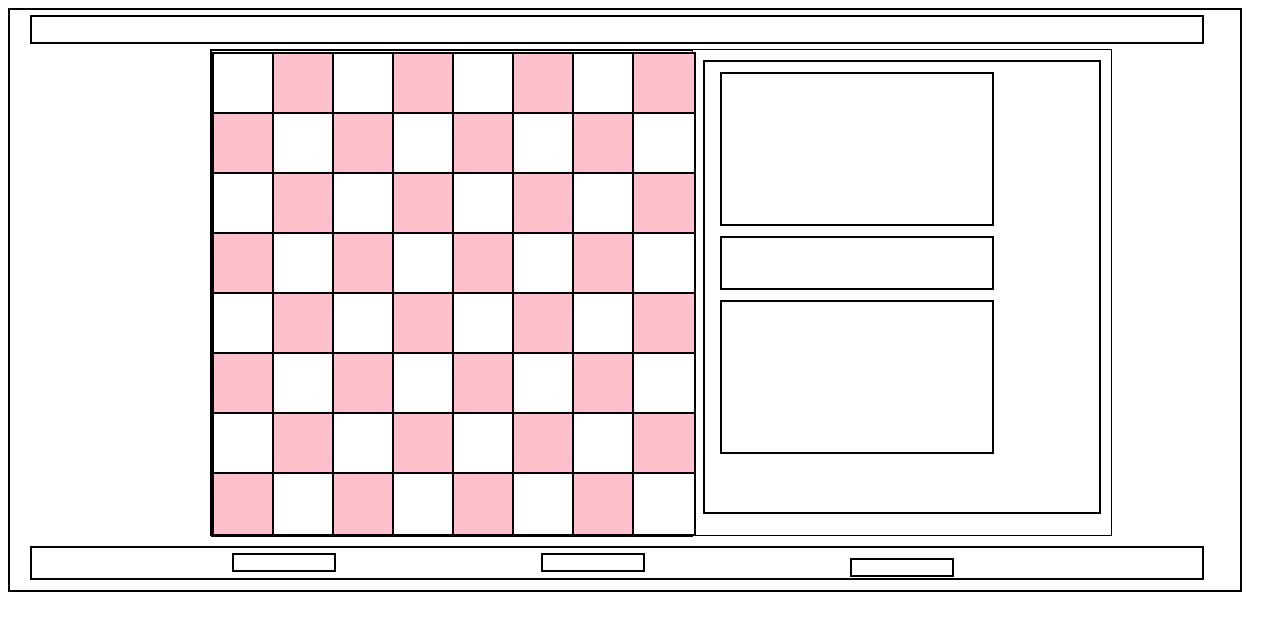
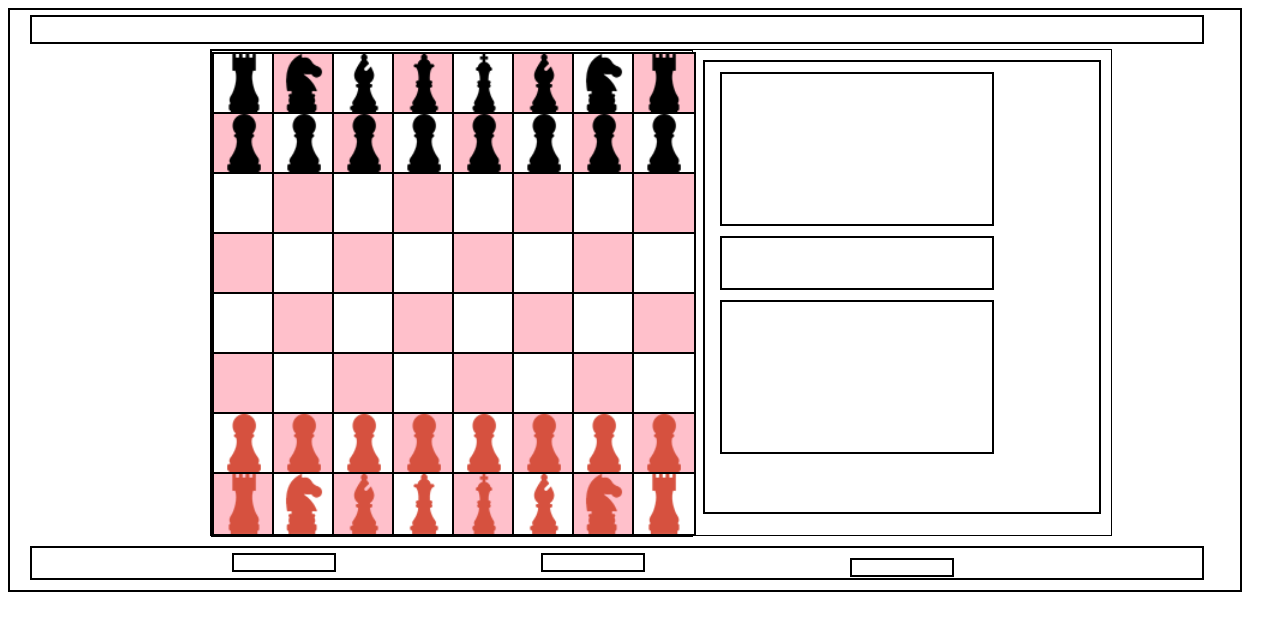
Before and after one commit to KimTuyen2409/SET2025, a plain HTML site: page chessGame.html in a window 1280 px wide. Drawn offline with Linux system fonts and the light colour scheme.

Commit message:
chess game

```diff
--- a/chessGame.html
+++ b/chessGame.html
@@ -12,38 +12,24 @@
         <div class ="mainChessBox">
             <div class="chessBox">
                <!-- Dòng 1 -->
-                <div class="square_white">
-                    <div class="king">
-                        <div class="king-crown"></div>
-                        <div class="king-body"></div>
-                      </div>
-
-                </div>
-                <div class="square_pink">
-                    <div class="chess-piece">
-                        <div class="body"></div>
-                        <div class="base"></div>
-                        <div class="crown"></div>
-                        <div class="cross-vertical"></div>
-                        <div class="cross-horizontal"></div>
-                    </div>
-                </div>
-                <div class="square_white"></div>
-                <div class="square_pink"></div>
-                <div class="square_white"></div>
-                <div class="square_pink"></div>
-                <div class="square_white"></div>
-                <div class="square_pink"></div>
+                <div class="square_white"><img src="./img/Xe_Den.png" alt=""></div>
+                <div class="square_pink"><img src="./img/Ma_Den.png"></div>
+                <div class="square_white"><img src="./img/Tuong_Den.png" alt=""></div>
+                <div class="square_pink"><img src="./img/Hau_Den.png" alt=""></div>
+                <div class="square_white"><img src="./img/Vua_Den.png" alt=""></div>
+                <div class="square_pink"><img src="./img/Tuong_Den.png" alt=""></div>
+                <div class="square_white"><img src="./img/Ma_Den.png" alt=""></div>
+                <div class="square_pink"><img src="./img/Xe_Den.png" alt=""></div>
 
                 <!-- Dòng 2 -->
-                <div class="square_pink"></div>
-                <div class="square_white"></div>
-                <div class="square_pink"></div>
-                <div class="square_white"></div>
-                <div class="square_pink"></div>
-                <div class="square_white"></div>
-                <div class="square_pink"></div>
-                <div class="square_white"></div>
+                <div class="square_pink"><img src="./img/Tot_Den.png" alt=""></div>
+                <div class="square_white"><img src="./img/Tot_Den.png" alt=""></div>
+                <div class="square_pink"><img src="./img/Tot_Den.png" alt=""></div>
+                <div class="square_white"><img src="./img/Tot_Den.png" alt=""></div>
+                <div class="square_pink"><img src="./img/Tot_Den.png" alt=""></div>
+                <div class="square_white"><img src="./img/Tot_Den.png" alt=""></div>
+                <div class="square_pink"><img src="./img/Tot_Den.png" alt=""></div>
+                <div class="square_white"><img src="./img/Tot_Den.png" alt=""></div>
 
                 <!-- Dòng 3 -->
                 <div class="square_white"></div>
@@ -86,24 +72,24 @@
                 <div class="square_white"></div>
 
                 <!-- Dòng 7 -->
-                <div class="square_white"></div>
-                <div class="square_pink"></div>
-                <div class="square_white"></div>
-                <div class="square_pink"></div>
-                <div class="square_white"></div>
-                <div class="square_pink"></div>
-                <div class="square_white"></div>
-                <div class="square_pink"></div>
+                <div class="square_white"><img src="./img/Tot_Do.png" alt=""></div>
+                <div class="square_pink"><img src="./img/Tot_Do.png" alt=""></div>
+                <div class="square_white"><img src="./img/Tot_Do.png" alt=""></div>
+                <div class="square_pink"><img src="./img/Tot_Do.png" alt=""></div>
+                <div class="square_white"><img src="./img/Tot_Do.png" alt=""></div>
+                <div class="square_pink"><img src="./img/Tot_Do.png" alt=""></div>
+                <div class="square_white"><img src="./img/Tot_Do.png" alt=""></div>
+                <div class="square_pink"><img src="./img/Tot_Do.png" alt=""></div>
 
                 <!-- Dòng 8 -->
-                <div class="square_pink"></div>
-                <div class="square_white"></div>
-                <div class="square_pink"></div>
-                <div class="square_white"></div>
-                <div class="square_pink"></div>
-                <div class="square_white"></div>
-                <div class="square_pink"></div>
-                <div class="square_white"></div>
+                <div class="square_pink"><img src="./img/Xe_Do.png" alt=""></div>
+                <div class="square_white"><img src="./img/Ma_Do.png" alt=""></div>
+                <div class="square_pink"><img src="./img/Tuong_Do.png" alt=""></div>
+                <div class="square_white"><img src="./img/Hau_Do.png" alt=""></div>
+                <div class="square_pink"><img src="./img/Vua_Do.png" alt=""></div>
+                <div class="square_white"><img src="./img/Tuong_Do.png" alt=""></div>
+                <div class="square_pink"><img src="./img/Ma_Do.png" alt=""></div>
+                <div class="square_white"><img src="./img/Xe_Do.png" alt=""></div>
         </div>
 
         </div>
```
Also changed, not shown: hanoi-tower/hanoi-tower.css (deleted, +0 -82 lines), hanoi-tower/hanoi-tower.html (deleted, +0 -30 lines), img/Hau_Den.png (added), img/Hau_Do.png (added), img/Ma_Den.png (added), img/Ma_Do.png (added), img/Rong.png (added), img/Tot_Den.png (added), img/Tot_Do.png (added), img/Tuong_Den.png (added), img/Tuong_Do.png (added), img/Vua_Den.png (added), img/Vua_Do.png (added), img/Xe_Den.png (added), 2 more files.
